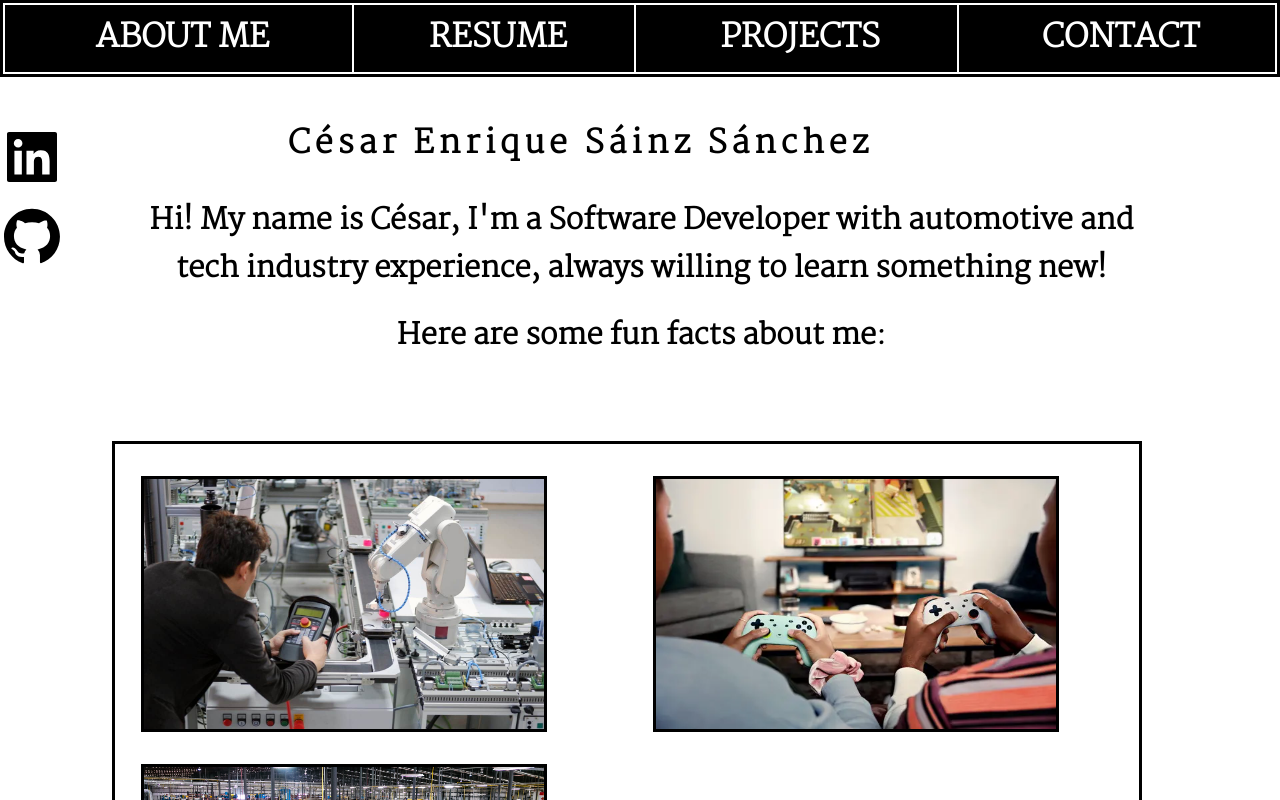
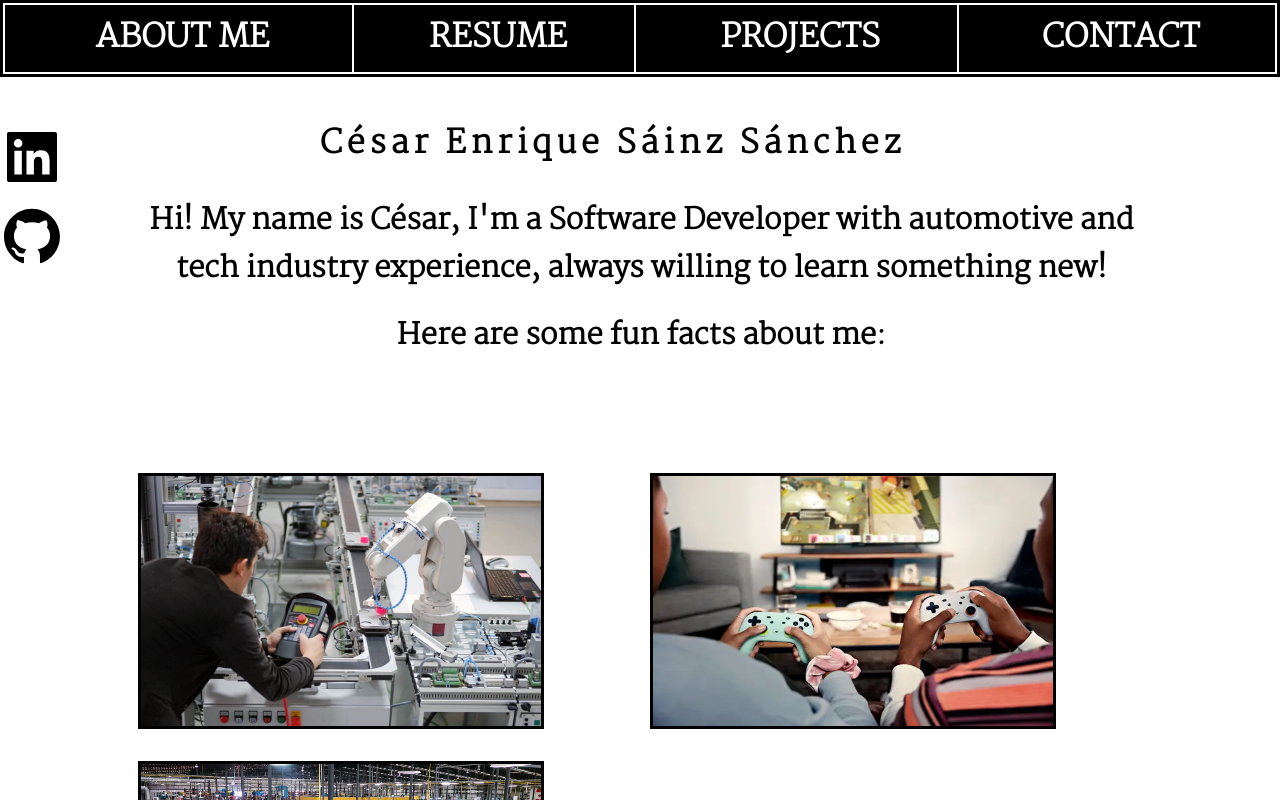
Before and after one commit to CesarSainz/Portfolio, a React (Create React App) app: page / in a window 1280 px wide. Shown: the top 800 px of the page. Built offline with nearby package versions, Linux system fonts and the light colour scheme.

Commit message:
centering title about

```diff
--- a/src/App.css
+++ b/src/App.css
@@ -325,9 +325,8 @@ textarea{
   }
 
   .title-box{
-    margin: 0 0 0 18rem;
     display: inline-block;
-    align-self: center;
+    align-items: center;
   }
 
   .description-content{
@@ -335,7 +334,6 @@ textarea{
   }
 
   .card-list{
-    border:#000000 solid;
     display:grid;
     grid-template-columns: repeat(2,1fr);
     grid-template-rows: repeat(2,1fr) ;
```
